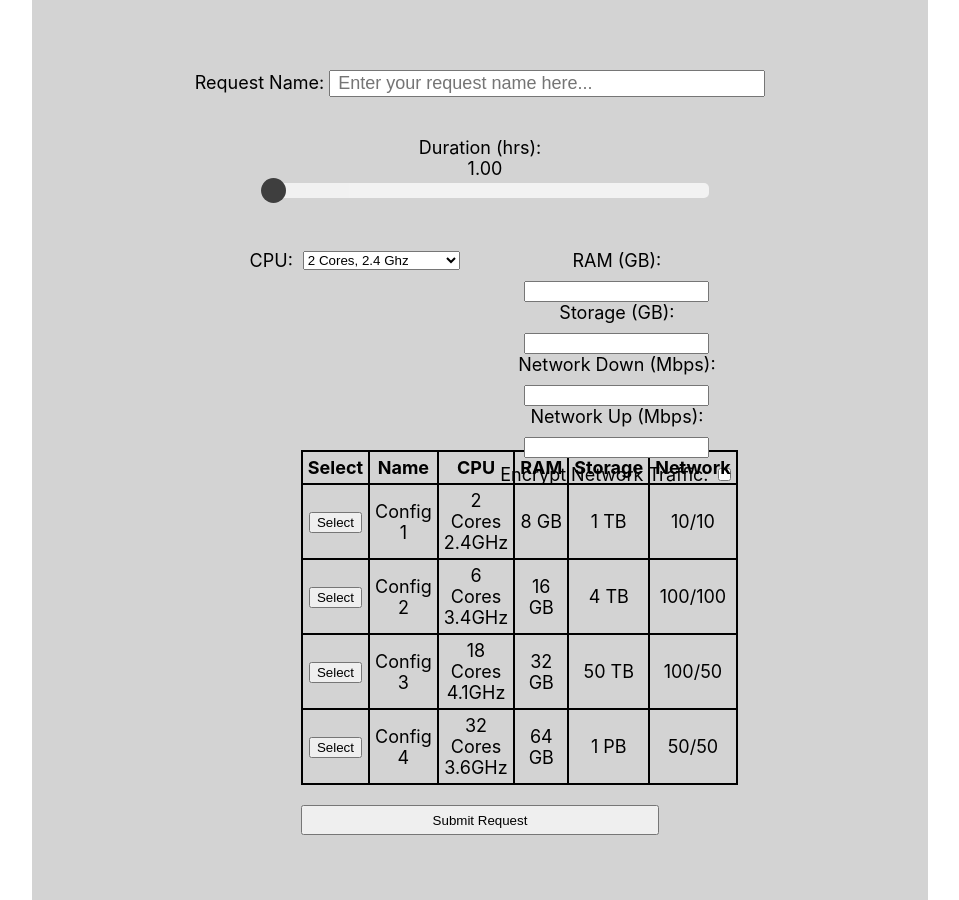
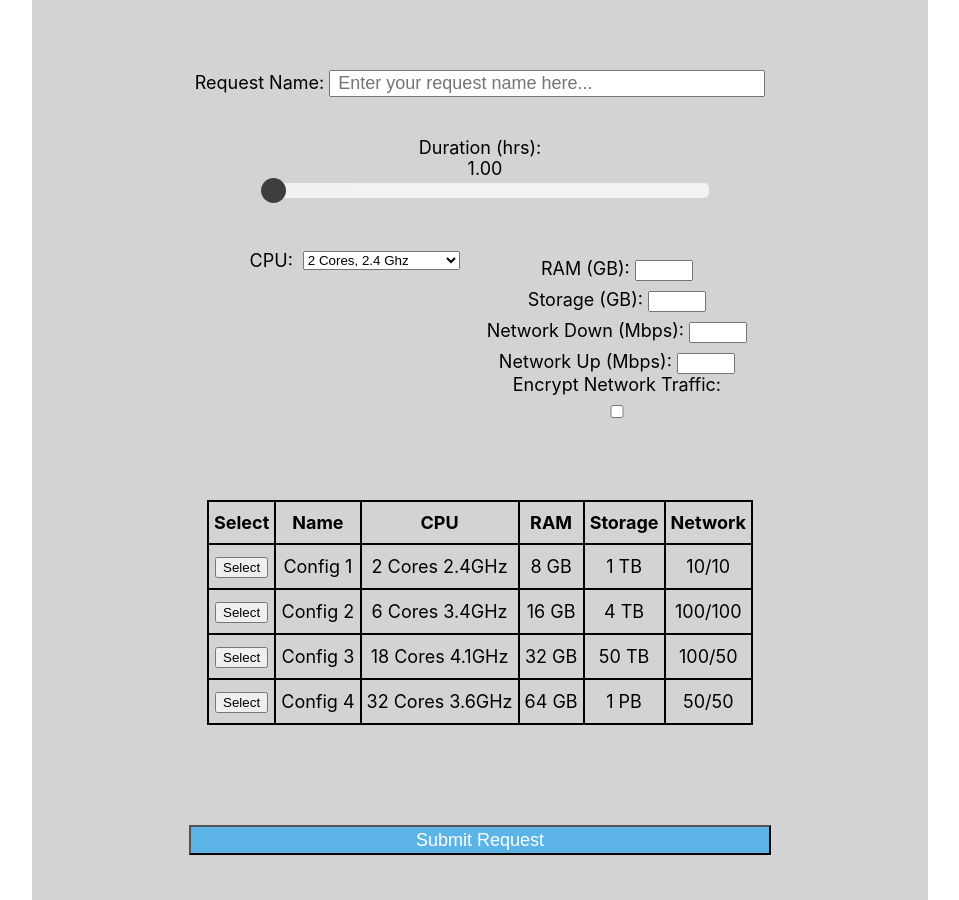
Before and after one commit to helloye/project-cloud, a React (Create React App) app: page / in a window 1280 px wide. Shown: the whole page, without its empty margins (160-1119 px from the left). Built offline with nearby package versions, Linux system fonts and the light colour scheme.

Commit message:
Initial mockup pushing fixes

```diff
--- a/package.json
+++ b/package.json
@@ -3,6 +3,7 @@
   "version": "0.1.0",
   "private": true,
   "dependencies": {
+    "gh-pages": "^2.0.1",
     "react": "^16.8.6",
     "react-dom": "^16.8.6",
     "react-scripts": "2.1.8"
@@ -10,6 +11,7 @@
   "scripts": {
     "start": "react-scripts start",
     "build": "react-scripts build",
+    "deploy": "gh-pages -d build",
     "test": "react-scripts test",
     "eject": "react-scripts eject"
   },
--- a/src/index.css
+++ b/src/index.css
@@ -116,7 +116,11 @@ code {
 
 #resource-request-input {
   width: 45%;
-  height: 200px;
+  height: 250px;
+}
+
+#resource-request-input input{
+  width: 50px;
 }
 
 /*
@@ -124,7 +128,7 @@ code {
  */
 
 #pre-config-resources {
-  width: 40%;
+  width: 65%;
   margin: auto;
 }
 
@@ -134,11 +138,12 @@ table {
 
 table, td, th {
   border: 2px solid black;
-  padding: 5px;
+  padding: 10px 5px;
+  margin: auto;
 }
 
 #submit-button {
-  padding-top: 20px;
+  padding-top: 100px;
   margin: auto;
   width: 100%;
 }
@@ -146,4 +151,7 @@ table, td, th {
 #submit-button button{
   height: 30px;
   width: 100%;
+  font-size: 18px;
+  color: white;
+  background: #5bb3e6;
 }
```
Also changed, not shown: 1 other file (tests, documents, lock files or other folders).
